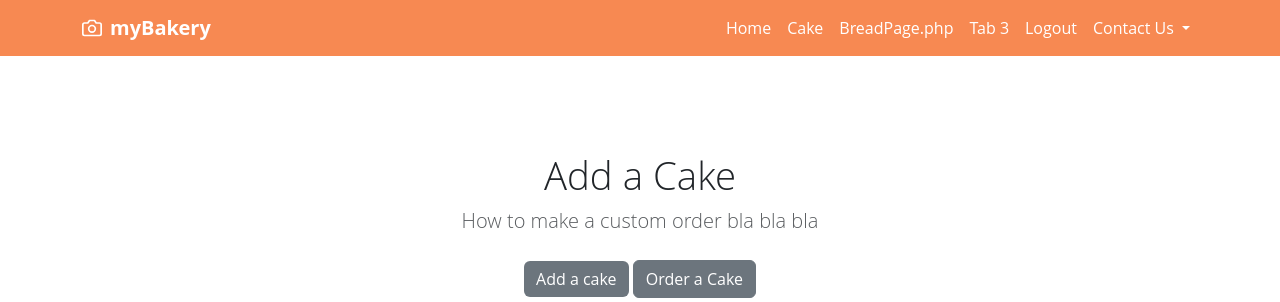
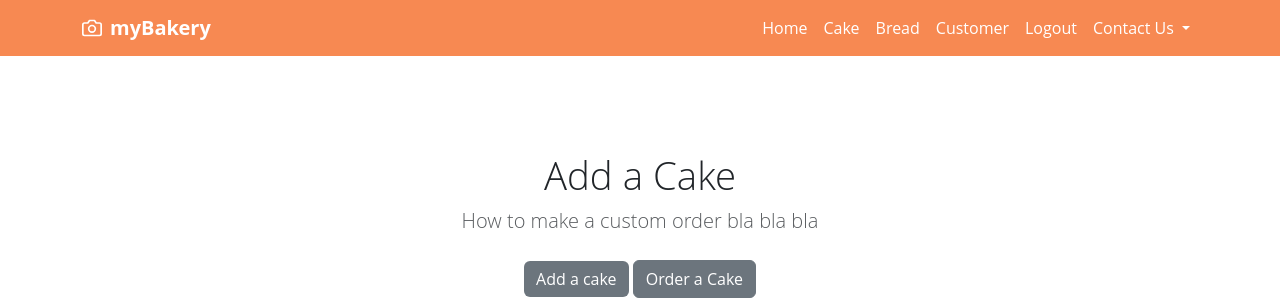
Before and after one commit to mfazapl/UAS_PEMROGRAMMAN_WEB_II, a PHP site: page /BreadPage.php in a window 1280 px wide. Shown: the top 302 px of the page. Run offline with PHP 8.4, Linux system fonts and the light colour scheme; data that the repository does not hold is empty.

Commit message:
Update header.inc.php

```diff
--- a/components/header.inc.php
+++ b/components/header.inc.php
@@ -106,10 +106,10 @@
                     <a class="nav-link" href="CakePage.php">Cake</a>
                 </li>
                 <li>
-                    <a class="nav-link" href="#">BreadPage.php</a>
+                    <a class="nav-link" href="BreadPage.php">Bread</a>
                 </li>
                 <li>
-                    <a class="nav-link" href="#">Tab 3</a>
+                    <a class="nav-link" href="Customer.php">Customer</a>
                 </li>
                 <li>
                     <a class="nav-link" href="Logout.php">Logout</a>
```
